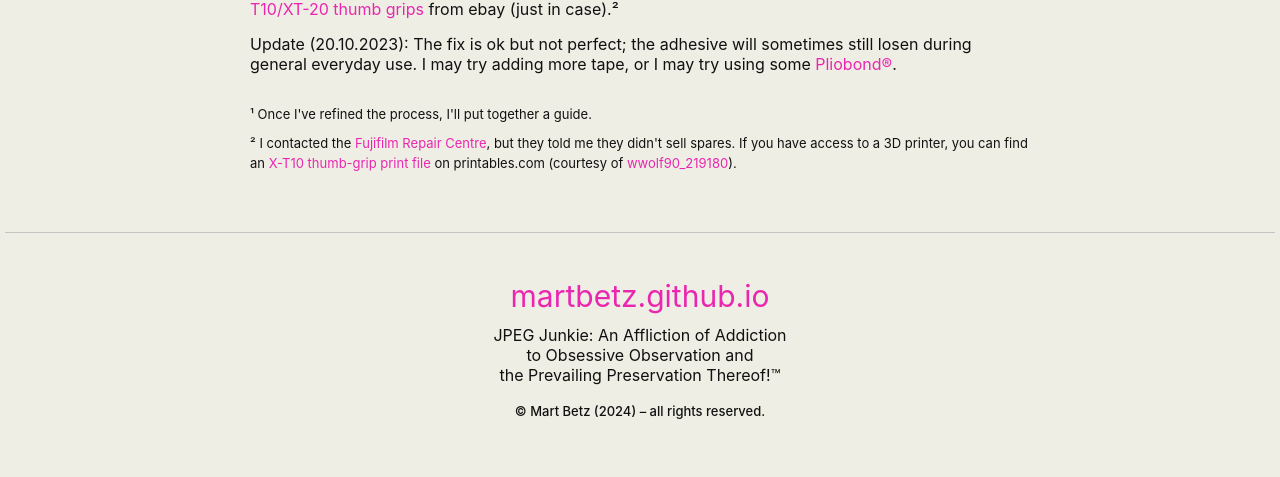
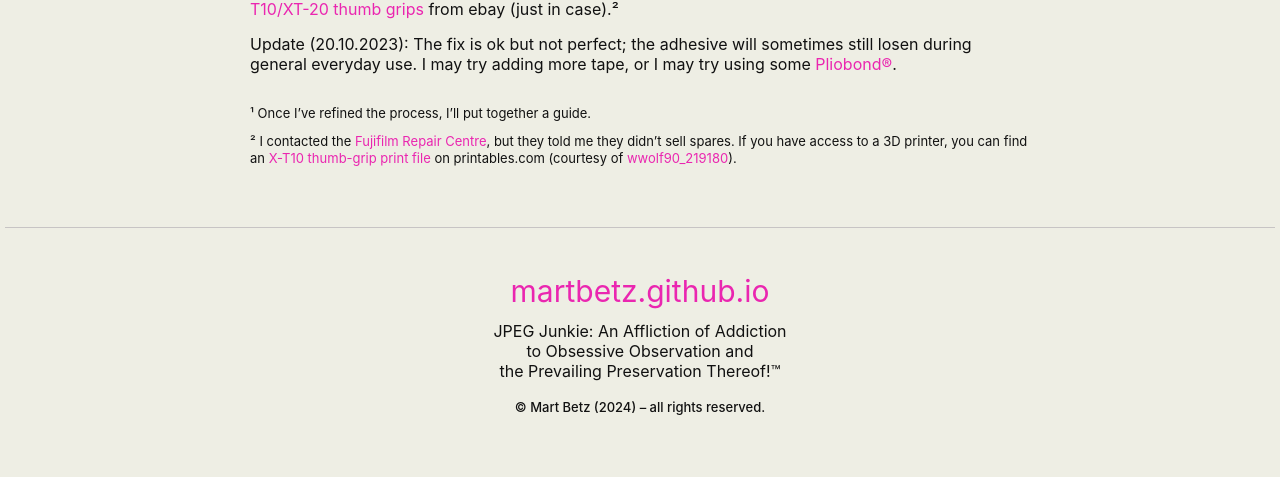
Before and after one commit to martbetz/martbetz.github.io, a Jekyll site: the page built from _posts/2023-08-29-x-t10-thumb-grip-repair.md, in a window 1280 px wide. Shown: the part 943-1420 px from the top of the page. Built offline with Jekyll 4.4.1, drawn with Linux system fonts in a browser that asks for light colours.

Commit message:
Update 2023-08-29-x-t10-thumb-grip-repair.md

```diff
--- a/_posts/2023-08-29-x-t10-thumb-grip-repair.md
+++ b/_posts/2023-08-29-x-t10-thumb-grip-repair.md
@@ -29,14 +29,14 @@
 
 Update (20.10.2023): The fix is ok but not perfect; the adhesive will sometimes still losen during general everyday use. I may try adding more tape, or I may try using some [Pliobond®](https://ruscoe.com/products/adhesives/).
 
-<p style="padding-top: 15px; line-height: 1.2">
+<p style="padding-top: 15px; line-height: 1.1">
 <font size="2">
-¹ Once I've refined the process, I'll put together a guide.
+¹ Once I’ve refined the process, I’ll put together a guide.
 </font>
 </p>
 
-<p style="margin-top:-5px; line-height: 1.2">
+<p style="margin-top:-5px; line-height: 1.1">
 <font size="2">
-² I contacted the <a href="https://repairs.fujifilm.eu/en/fujifilm-repair-centre/?zr=uk">Fujifilm Repair Centre</a>, but they told me they didn't sell spares. If you have access to a 3D printer, you can find an <a hef="https://www.printables.com/en/model/181809-fujifilm-x-t20-x-t10-thumb-grip-rubber">X-T10 thumb-grip print file</a> on printables.com (courtesy of <a href="https://www.printables.com/@wwolf90_219180"> wwolf90_219180</a>).
+² I contacted the <a href="https://repairs.fujifilm.eu/en/fujifilm-repair-centre/?zr=uk">Fujifilm Repair Centre</a>, but they told me they didn’t sell spares. If you have access to a 3D printer, you can find an <a hef="https://www.printables.com/en/model/181809-fujifilm-x-t20-x-t10-thumb-grip-rubber">X-T10 thumb-grip print file</a> on printables.com (courtesy of <a href="https://www.printables.com/@wwolf90_219180"> wwolf90_219180</a>).
 </font>
 </p>
```
